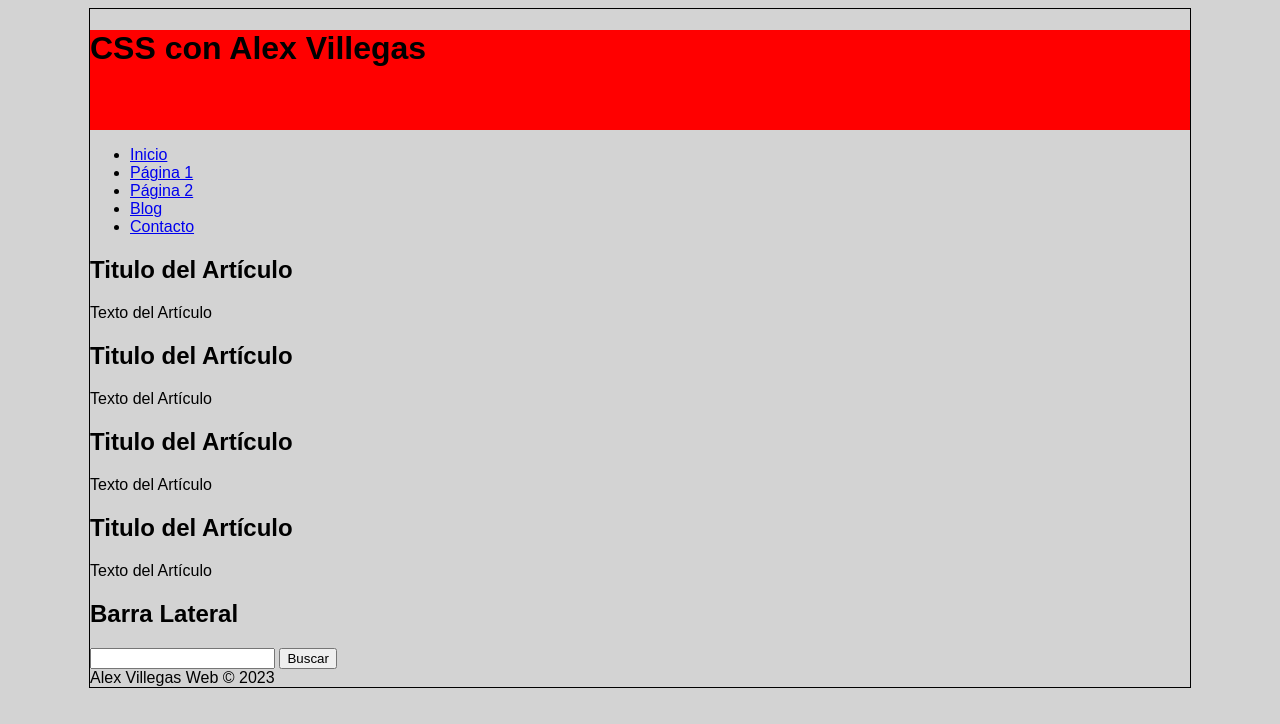
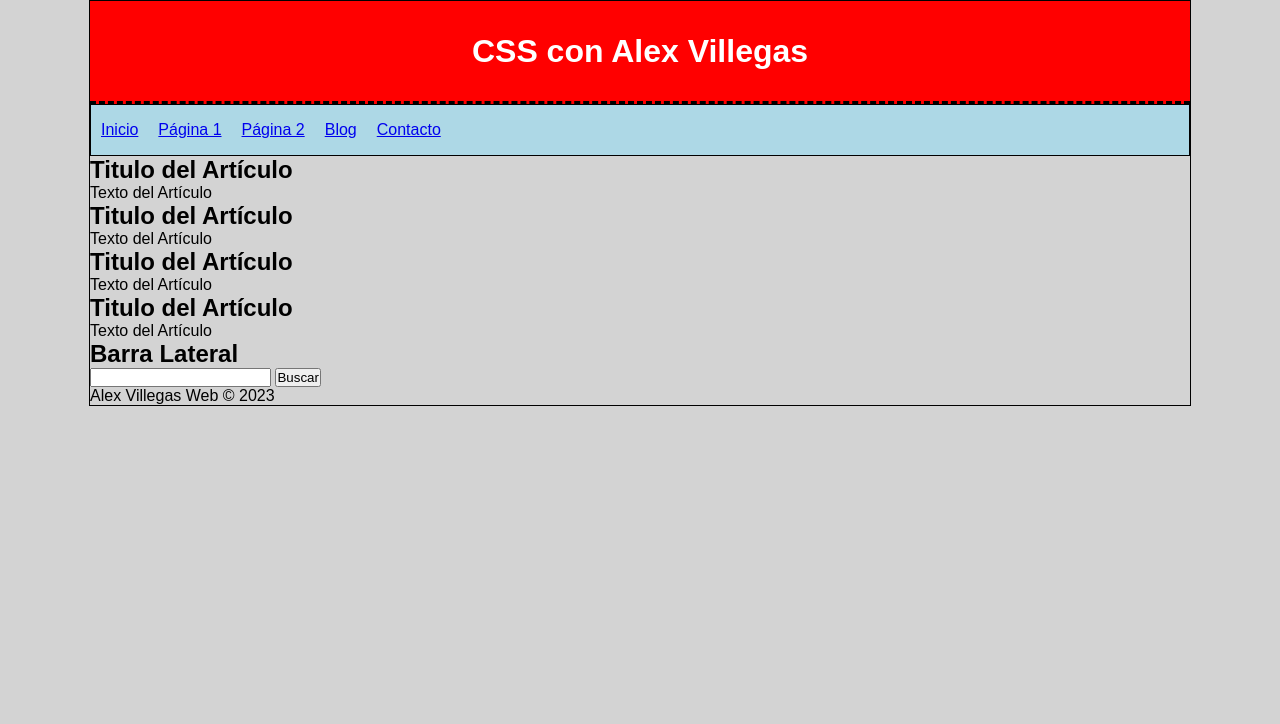
Before and after one commit to VillegasCode/aprendiendo-css, a plain HTML site: page index.html in a window 1280 px wide. Drawn offline with Linux system fonts and the light colour scheme.

Commit message:
Making styles to header and nav

```diff
--- a/index.html
+++ b/index.html
@@ -36,6 +36,7 @@
                 </ul>
             </nav>
 
+        <div class="clearfix">
             <!-- Creamos una sección de contenido con section y article -->
             <section id="content">
                 <article class="article">
@@ -58,7 +59,7 @@
                     <p>Texto del Artículo</p>
                 </article>
             </section>
-
+        </div>
             <!-- Crear Barra Lateral con aside -->
             <aside>
                 <h2>Barra Lateral</h2>
--- a/styles.css
+++ b/styles.css
@@ -1,3 +1,9 @@
+/* Para obligar al navegador a trabajar con estas características */
+*{
+    margin: 0px;
+    padding: 0px;
+}
+
 /* Atributos para etiqueta */
 body{
     background-color: lightgray;
@@ -21,6 +27,44 @@ header{
     height: 100px;
     width: 100%;
     margin: 0px;
+    /* ALINEAR TEXTO */
+    text-align: center;
+
+    /* ALINEAR AL CENTRO DE LA CAJA PONER EL MISMO TAMAÑO DE LA ALTURA DE LA CAJA */
+    line-height: 100px;
+
+    /* Color del texto */
+    color: white;
+
+    /* Crear un borde punteado debajo de la caja */
+    border-bottom: 3px dashed black;
+}
+
+nav{
+    background-color: lightblue;
+    height: 50px;
+    border: 1px solid black;
+}
+
+/* Poner atributos al menu */
+nav ul li{
+    /*Para poner los elementos uno al costado del otro*/
+    float: left;
+
+    /* Quitar los estilos de la lista */
+    list-style: none;
+
+    /* Poner un margen a todos los elementos para que se separen entre si */
+    margin: 10px;
+
+    /* Centrar verticalmente el texto dentro de la caja */
+    line-height: 30px;
+}
+
+
+/* Creamos una clase para que los elementos de abajo no floten como en el menu */
+.clearfix{
+    clear: both;
 }
 
 /* Atributos para Clase */
```
